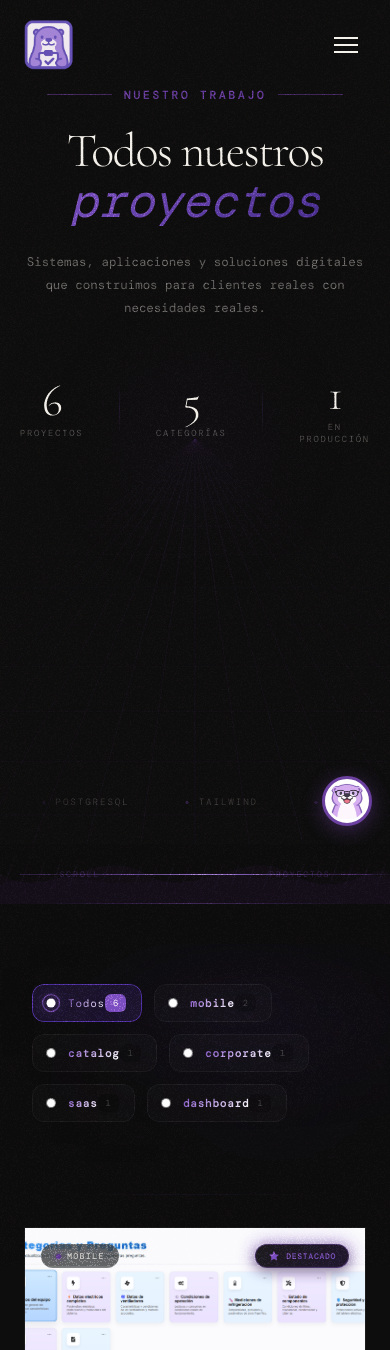
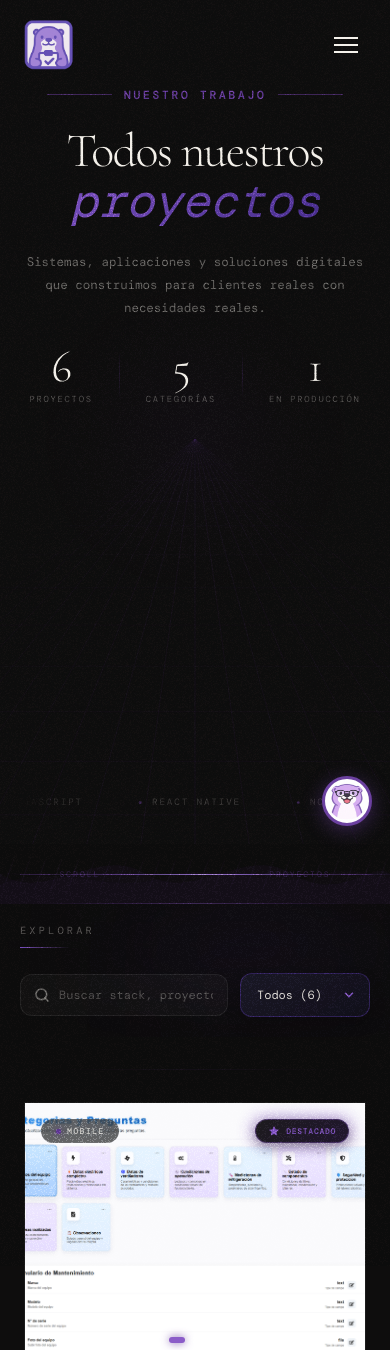
Before and after one commit to Ferchoch0/OS-portfolio, a React (Vite) app: page /project in a window 390 px wide. Shown: the top 1350 px of the page. Built offline with nearby package versions, Linux system fonts and the light colour scheme; a web font is replaced by a local one.

Commit message:
Responsive en Proyecto

```diff
--- a/src/components/FilterBar/FilterBar.jsx
+++ b/src/components/FilterBar/FilterBar.jsx
@@ -1,7 +1,7 @@
 import { useState, useEffect, useMemo, useRef } from 'react';
 import styles from './FilterBar.module.css';
 
-export default function FilterBar({ categories, active, count, allProjects = [], onChange }) {
+export default function FilterBar({ categories, active, count, allProjects = [], onChange, searchQuery, onSearchChange }) {
     const [displayCount, setDisplayCount] = useState(count);
     const [flash, setFlash] = useState(false);
     const sidebarRef = useRef(null);
@@ -69,6 +69,45 @@ export default function FilterBar({ categories, active, count, allProjects = [],
                 <div className={styles.sidebarHeaderLine} />
             </div>
 
+            <div className={styles.controlsRow}>
+                {/* Mobile Search & Select combo */}
+                <div className={styles.searchWrapper}>
+                    <div className={styles.searchIcon}>
+                        <svg width="16" height="16" viewBox="0 0 24 24" fill="none" stroke="currentColor" strokeWidth="2.5" strokeLinecap="round">
+                            <circle cx="11" cy="11" r="8"></circle>
+                            <line x1="21" y1="21" x2="16.65" y2="16.65"></line>
+                        </svg>
+                    </div>
+                    <input
+                        type="text"
+                        placeholder="Buscar stack, proyecto..."
+                        className={styles.searchInput}
+                        value={searchQuery || ''}
+                        onChange={(e) => onSearchChange(e.target.value)}
+                    />
+                </div>
+
+                <div className={styles.mobileSelectWrapper}>
+                    <select
+                        className={styles.mobileSelect}
+                        value={active}
+                        onChange={(e) => onChange(e.target.value)}
+                    >
+                        {categories.map((cat) => (
+                            <option key={cat} value={cat}>
+                                {cat} ({catCounts[cat] ?? 0})
+                            </option>
+                        ))}
+                    </select>
+                    <div className={styles.selectArrow}>
+                        <svg width="14" height="14" viewBox="0 0 24 24" fill="none" stroke="currentColor" strokeWidth="2.5" strokeLinecap="round">
+                            <polyline points="6 9 12 15 18 9"></polyline>
+                        </svg>
+                    </div>
+                </div>
+            </div>
+
+            {/* Desktop Filter List */}
             <nav className={styles.filterList}>
                 {categories.map((cat) => (
                     <button
@@ -102,16 +141,9 @@ export default function FilterBar({ categories, active, count, allProjects = [],
             </nav>
 
             <div className={styles.statsFooter}>
-                <div className={styles.totalCountBox}>
-                    <div className={styles.countNumberWrap}>
-                        <span className={`${styles.countNumber} ${flash ? styles.flash : ''}`}>
-                            {displayCount}
-                        </span>
-                        <div className={styles.countSuffix}>
-                            Proyectos <span>{active}</span>
-                        </div>
-                    </div>
-                </div>
+                <span className={styles.totalStats}>
+                    Total: {allProjects.length} proyectos
+                </span>
             </div>
         </aside>
     );
--- a/src/components/FilterBar/FilterBar.module.css
+++ b/src/components/FilterBar/FilterBar.module.css
@@ -2,11 +2,13 @@
     width: 280px;
     height: auto;
     position: sticky;
-    top: 110px; /* Aligned with navbar height */
+    top: 110px;
+    /* Aligned with navbar height */
     padding: 0 40px 60px 40px;
     display: flex;
     flex-direction: column;
-    z-index: 5; /* Lower than footer */
+    z-index: 5;
+    /* Lower than footer */
     transition: all 0.5s ease;
 }
 
@@ -42,8 +44,99 @@
 }
 
 @keyframes blobMorph {
-    0% { transform: translate(0, 0) scale(1); }
-    100% { transform: translate(10%, 5%) scale(1.1); }
+    0% {
+        transform: translate(0, 0) scale(1);
+    }
+
+    100% {
+        transform: translate(10%, 5%) scale(1.1);
+    }
+}
+
+/* ── Search & Select (Responsive additions) ── */
+.searchWrapper {
+    position: relative;
+    margin-bottom: 24px;
+    width: 100%;
+}
+
+.searchIcon {
+    position: absolute;
+    left: 14px;
+    top: 50%;
+    transform: translateY(-50%);
+    color: rgba(245, 242, 236, 0.4);
+    pointer-events: none;
+    display: flex;
+    align-items: center;
+}
+
+.searchInput {
+    width: 100%;
+    background: rgba(255, 255, 255, 0.03);
+    border: 1px solid rgba(255, 255, 255, 0.08);
+    color: rgba(245, 242, 236, 0.9);
+    padding: 12px 14px 12px 38px;
+    border-radius: 12px;
+    font-family: var(--mono);
+    font-size: 0.75rem;
+    outline: none;
+    transition: all 0.3s ease;
+}
+
+.searchInput:focus {
+    border-color: var(--violet2);
+    background: rgba(126, 78, 248, 0.06);
+    box-shadow: 0 0 16px rgba(126, 78, 248, 0.15);
+}
+
+.searchInput::placeholder {
+    color: rgba(245, 242, 236, 0.3);
+}
+
+.mobileSelectWrapper {
+    display: none;
+    position: relative;
+    width: 100%;
+    margin-bottom: 24px;
+}
+
+.mobileSelect {
+    width: 100%;
+    background: linear-gradient(145deg, rgba(30, 28, 45, 0.9), rgba(20, 18, 30, 0.95));
+    border: 1px solid rgba(126, 78, 248, 0.3);
+    color: rgba(245, 242, 236, 0.9);
+    padding: 14px 40px 14px 16px;
+    border-radius: 12px;
+    font-family: var(--mono);
+    font-size: 0.75rem;
+    font-weight: 500;
+    appearance: none;
+    outline: none;
+    box-shadow: 0 8px 16px rgba(0, 0, 0, 0.2);
+    cursor: pointer;
+}
+
+.mobileSelect option {
+    background: #100f14;
+    color: #fff;
+    padding: 8px;
+}
+
+.selectArrow {
+    position: absolute;
+    right: 14px;
+    top: 50%;
+    transform: translateY(-50%);
+    color: var(--violet2);
+    pointer-events: none;
+    display: flex;
+    align-items: center;
+}
+
+/* ── Row Container for Search + Filters ── */
+.controlsRow {
+    width: 100%;
 }
 
 /* ── Header ── */
@@ -85,7 +178,8 @@
     transition: transform 0.2s cubic-bezier(0.17, 0.67, 0.83, 0.67);
     outline: none;
     border-radius: 12px;
-    overflow: hidden; /* For the border light effect */
+    overflow: hidden;
+    /* For the border light effect */
 }
 
 /* ── Glowing Border Hover Effect ── */
@@ -140,8 +234,17 @@
 }
 
 @keyframes pulseGlow {
-    from { transform: scale(1); opacity: 0.5; background: var(--violet2); }
-    to { transform: scale(1.5); opacity: 1; background: #fff; }
+    from {
+        transform: scale(1);
+        opacity: 0.5;
+        background: var(--violet2);
+    }
+
+    to {
+        transform: scale(1.5);
+        opacity: 1;
+        background: #fff;
+    }
 }
 
 .btnInner {
@@ -200,8 +303,15 @@
 }
 
 @keyframes ringPulse {
-    from { opacity: 0.3; transform: scale(1); }
-    to { opacity: 0.8; transform: scale(1.3); }
+    from {
+        opacity: 0.3;
+        transform: scale(1);
+    }
+
+    to {
+        opacity: 0.8;
+        transform: scale(1.3);
+    }
 }
 
 .btnName {
@@ -262,9 +372,25 @@
 
 /* ── Footer Stats ── */
 .statsFooter {
-    margin-top: 15px;
-    padding-top: 15px;
-    border-top: 1px solid rgba(126, 78, 248, 0.1);
+    margin-top: 25px;
+    padding-top: 20px;
+    border-top: 1px solid rgba(126, 78, 248, 0.08);
+    display: flex;
+    justify-content: center;
+}
+
+.totalStats {
+    font-family: var(--mono);
+    font-size: 0.6rem;
+    text-transform: uppercase;
+    letter-spacing: 0.15em;
+    color: rgba(245, 242, 236, 0.25);
+    transition: all 0.3s ease;
+}
+
+.totalStats:hover {
+    color: var(--violet2);
+    opacity: 0.8;
 }
 
 .totalCountBox {
@@ -309,30 +435,63 @@
     font-size: 0.45rem;
 }
 
-/* Responsive */
 @media (max-width: 1024px) {
     .sidebar {
         width: 100%;
-        height: auto;
         position: relative;
         top: 0;
-        padding: 40px 32px;
-        flex-direction: row;
-        align-items: center;
-        gap: 30px;
+        padding: 20px 20px;
     }
 
-    .sidebarHeader, .statsFooter {
+    .filterList {
         display: none;
     }
 
-    .filterList {
+    .mobileSelectWrapper {
+        display: block;
+        margin-bottom: 0;
+    }
+
+    .controlsRow {
+        display: flex;
+        align-items: center;
+        gap: 12px;
+        width: 100%;
+
+    }
+
+    .searchWrapper {
+        flex: 1.6;
+        margin-bottom: 0;
+    }
+
+    .mobileSelectWrapper {
+        flex: 1;
+        margin-bottom: 0;
+    }
+
+    .statsFooter {
+       display: none;
+    }
+
+    .totalCountBox {
+       display: none;
+    }
+
+    .countNumberWrap {
         flex-direction: row;
-        flex-wrap: wrap;
+        align-items: center;
+        justify-content: center;
         gap: 12px;
     }
 
-    .filterBtn {
-        padding: 10px 16px;
+    .countSuffix {
+        text-align: left;
+    }
+
+    .countSuffix span {
+        display: inline;
+        margin-top: 0;
+        margin-left: 6px;
     }
 }
--- a/src/components/ProjectModal/ProjectModal.module.css
+++ b/src/components/ProjectModal/ProjectModal.module.css
@@ -8,7 +8,6 @@
     padding: 32px;
     will-change: opacity;
     background: transparent;
-    /* ← esta línea */
 }
 
 .backdrop::before {
@@ -16,9 +15,8 @@
     position: absolute;
     inset: 0;
     background: rgba(8, 7, 11, 0.95);
+    backdrop-filter: blur(24px) brightness(0.65) saturate(1.1);
     /* Un poco más oscuro para ocultar mejor el fondo */
-    backdrop-filter: blur(24px) brightness(0.65) saturate(1.1);
-    /* Blur más fuerte y ajustado para premium feel */
     -webkit-backdrop-filter: blur(24px) brightness(0.65) saturate(1.1);
     z-index: -1;
     transform: translateZ(0);
@@ -93,10 +91,10 @@
     background: linear-gradient(145deg, #100f14 0%, #0c0b10 100%);
     border: 1px solid rgba(255, 255, 255, 0.06);
     border-radius: 8px;
-    /* REEMPLAZAR las dos box-shadow gigantes por una sola contenida */
     box-shadow: 0 24px 48px rgba(0, 0, 0, 0.6);
     overflow: hidden;
     max-height: 90vh;
+    /* Prevents extremely tall modals on large monitors */
     will-change: transform;
     transform: translateZ(0);
     isolation: isolate;
@@ -164,9 +162,7 @@
     display: inline-flex;
     align-items: center;
     gap: 3px;
-    /* REEMPLAZAR backdrop-filter por background más opaco */
     background: rgba(10, 9, 15, 0.9);
-    /* ELIMINAR: backdrop-filter, -webkit-backdrop-filter */
     border: 1px solid rgba(255, 255, 255, 0.1);
     border-radius: 999px;
     padding: 5px 12px;
@@ -273,6 +269,44 @@
     text-transform: uppercase;
     letter-spacing: 0.2em;
     opacity: 0.7;
+}
+
+/* Gallery Navigation Arrows */
+.galleryNav {
+    position: absolute;
+    top: 50%;
+    transform: translateY(-50%);
+    z-index: 12;
+    background: rgba(10, 9, 15, 0.75);
+    border: 1px solid rgba(255, 255, 255, 0.1);
+    color: white;
+    width: 44px;
+    height: 44px;
+    display: flex;
+    align-items: center;
+    justify-content: center;
+    border-radius: 50%;
+    cursor: pointer;
+    transition: all 0.3s cubic-bezier(0.16, 1, 0.3, 1);
+    opacity: 0;
+}
+
+.mainImageWrapper:hover .galleryNav {
+    opacity: 1;
+}
+
+.galleryNav:hover {
+    background: var(--violet);
+    border-color: var(--violet);
+    transform: translateY(-50%) scale(1.1);
+}
+
+.galleryNav.prev {
+    left: 12px;
+}
+
+.galleryNav.next {
+    right: 12px;
 }
 
 /* Thumbnails */
@@ -458,7 +492,7 @@
     margin-bottom: 1rem;
 }
 
-/* ── Actions (rediseño completo) ── */
+/* ── Actions ── */
 .actions {
     margin-top: auto;
     padding-top: 20px;
@@ -589,22 +623,24 @@
     position: absolute;
     top: 50%;
     transform: translateY(-50%);
-    background: rgba(255, 255, 255, 0.04);
-    border: 1px solid rgb(34, 34, 34);
-    color: rgb(255, 255, 255);
-    width: 56px;
-    height: 56px;
-    border-radius: 8px;
+    background: rgba(10, 9, 15, 0.65);
+    border: 1px solid rgba(255, 255, 255, 0.1);
+    color: white;
+    width: 64px;
+    height: 64px;
+    border-radius: 50%;
     display: flex;
     align-items: center;
     justify-content: center;
     cursor: pointer;
-    transition: all 0.3s ease;
+    transition: all 0.3s cubic-bezier(0.16, 1, 0.3, 1);
+    backdrop-filter: blur(8px);
+    -webkit-backdrop-filter: blur(8px);
 }
 
 .lightboxNav:hover {
     background: var(--violet);
-    color: white;
+    border-color: var(--violet);
     transform: translateY(-50%) scale(1.1);
 }
 
@@ -616,77 +652,177 @@
     right: 48px;
 }
 
+/* ── Responsive Layout (Mobile) ── */
+@media (max-width: 900px) {
+    .closeBtn {
+        top: 12px;
+        right: 12px;
+        width: 36px;
+        height: 36px;
+        background: rgba(10, 9, 15, 0.6);
+        backdrop-filter: blur(8px);
+        -webkit-backdrop-filter: blur(8px);
+    }
 
-/* ── Responsive ── */
-@media (max-width: 900px) {
-    .backdrop {
-        padding: 0;
-        align-items: flex-end;
+    .modal {
+        max-height: 90vh;
+        width: calc(100% - 32px);
+        margin: 16px;
     }
 
     .content {
-        grid-template-columns: 1fr;
-        max-height: 95vh;
+        display: flex;
+        flex-direction: column;
+        grid-template-columns: none;
+        max-height: 90vh;
+        overflow-y: auto;
+        padding: 24px;
+        gap: 20px;
+        -webkit-overflow-scrolling: touch;
     }
 
-    .galleryColumn {
-        padding: 20px;
+    .content::-webkit-scrollbar {
+        width: 4px;
     }
 
-    .infoColumn {
-        border-left: none;
-        border-top: 1px solid rgba(255, 255, 255, 0.04);
+    .content::-webkit-scrollbar-thumb {
+        background: var(--violet);
+        border-radius: 4px;
     }
 
+    .galleryColumn,
+    .infoColumn,
     .infoScrollable {
-        padding: 28px 20px;
+        display: contents;
+    }
+
+    .header {
+        order: 1;
+        margin-bottom: 0;
+        padding-right: 32px;
+    }
+
+    .galleryWrapper,
+    .noImage {
+        order: 2;
+        width: 100%;
+        margin-top: 0;
+    }
+
+    .mainImageWrapper {
+        cursor: default;
+    }
+
+    .expandHint {
+        display: none !important;
+    }
+
+    .description {
+        order: 3;
+        margin-bottom: 0;
+    }
+
+    .techStack {
+        order: 4;
+        margin-bottom: 0;
+    }
+
+    .actions {
+        order: 5;
+        margin-top: 4px;
+        padding-top: 0;
+        border-top: none;
+    }
+
+    .galleryNav {
+        width: 38px;
+        height: 38px;
+    }
+
+    .lightboxNav {
+        width: 52px;
+        height: 52px;
     }
 
     .modalTitle {
-        font-size: 1.8rem;
+        font-size: 1.4rem;
+        margin-bottom: 0;
     }
 
-    .modal {
-        border-radius: 20px 20px 0 0;
-        max-height: 95vh;
-        border-bottom: none;
+    .thumbnailsContainer {
+        display: none !important;
+    }
+}
+
+/* ── Refining for Very Small Screens (below 480px) ── */
+@media (max-width: 480px) {
+    .header {
+        align-items: center;
+        text-align: center;
     }
 
-    @keyframes slideIn {
-        from {
-            opacity: 0;
-            transform: translateY(100%);
-        }
-
-        to {
-            opacity: 1;
-            transform: translateY(0);
-        }
+    .modalTitle {
+        font-size: 1.2rem;
+        text-align: center;
     }
 
-    @keyframes slideOut {
-        from {
-            opacity: 1;
-            transform: translateY(0);
-        }
+    .description {
+        text-align: center;
+        font-size: 0.8rem;
+    }
 
-        to {
-            opacity: 0;
-            transform: translateY(100%);
-        }
+    .techStack {
+        display: flex;
+        flex-direction: column;
+        align-items: center;
+    }
+
+    .tags {
+        justify-content: center;
+    }
+
+    .sectionLabel::after {
+        left: 50%;
+        transform: translateX(-50%);
+    }
+
+    .statusRow {
+        justify-content: center;
+    }
+
+    .ctaRow {
+        align-items: center;
+    }
+
+    .privateNote {
+        text-align: center;
+    }
+
+    .galleryNav {
+        width: 32px;
+        height: 32px;
+    }
+
+    .galleryNav svg {
+        width: 18px;
+        height: 18px;
     }
 
     .lightboxNav {
         width: 44px;
         height: 44px;
-        border-radius: 10px;
+    }
+
+    .lightboxNav svg {
+        width: 24px;
+        height: 24px;
     }
 
     .lightboxNav.prev {
-        left: 16px;
+        left: 20px;
     }
 
     .lightboxNav.next {
-        right: 16px;
+        right: 20px;
     }
 }
--- a/src/pages/ProjectsPage.jsx
+++ b/src/pages/ProjectsPage.jsx
@@ -137,10 +137,8 @@ function useScramble(finalText, delay = 300) {
 // ── Tech Ticker ──
 function TechTicker() {
     const techs = [
-        'React', 'Next.js', 'Node.js', 'TypeScript', 'PostgreSQL',
-        'Tailwind', 'AWS', 'Docker', 'Prisma', 'Stripe',
-        'Redis', 'Supabase', 'Vercel', 'GraphQL', 'Python',
-        'Figma', 'MongoDB', 'Firebase', 'tRPC', 'Zod',
+        'React', 'HTML', 'CSS', 'JavaScript','React Native', 'Node.js', 'TypeScript', 'PostgreSQL',
+        'Tailwind', 'Python', 'PHP', 'Figma', 'Vite', 'n8n'
     ];
     const doubled = [...techs, ...techs];
 
@@ -355,6 +353,7 @@ function ProjectCarousel({ project, hasImage, paused }) { // ← agregar paused
 // ── Main Page ──
 export default function ProjectsPage() {
     const [filter, setFilter] = useState('Todos');
+    const [searchQuery, setSearchQuery] = useState('');
     const [selectedProject, setSelectedProject] = useState(null);
     const allProjects = getProjectsForCatalog();
 
@@ -365,9 +364,19 @@ export default function ProjectsPage() {
     }, [allProjects]);
 
     const filtered = useMemo(() => {
-        if (filter === 'Todos') return allProjects;
-        return allProjects.filter((p) => p.category === filter);
-    }, [filter, allProjects]);
+        let result = allProjects;
+        if (filter !== 'Todos') {
+            result = result.filter((p) => p.category === filter);
+        }
+        if (searchQuery.trim()) {
+            const lowerQ = searchQuery.toLowerCase();
+            result = result.filter(p =>
+                p.title?.toLowerCase().includes(lowerQ) ||
+                (p.stack && p.stack.some(s => s.toLowerCase().includes(lowerQ)))
+            );
+        }
+        return result;
+    }, [filter, searchQuery, allProjects]);
 
     return (
         <div className={styles.page}>
@@ -425,6 +434,8 @@ export default function ProjectsPage() {
                     count={filtered.length}
                     allProjects={allProjects}
                     onChange={setFilter}
+                    searchQuery={searchQuery}
+                    onSearchChange={setSearchQuery}
                 />
 
                 <div className={styles.sidebarDivider}></div>
--- a/src/pages/ProjectsPage.module.css
+++ b/src/pages/ProjectsPage.module.css
@@ -1143,7 +1143,7 @@
 @media (max-width: 1024px) {
     .pageBody {
         flex-direction: column;
-        padding-top: 40px;
+        padding-top: 0;
         gap: 32px;
     }
 
@@ -1175,12 +1175,13 @@
     }
 
     .stats {
+        margin-top: 15px;
         justify-content: center;
+        gap: 26px;
     }
 
     .devicesWrapper {
-        zoom: 0.8;
-        margin: 0 auto;
+        display: none;
     }
 
     .heroDivider {
```
Also changed, not shown: src/components/ProjectModal/ProjectModal.jsx (+36 -3 lines).
